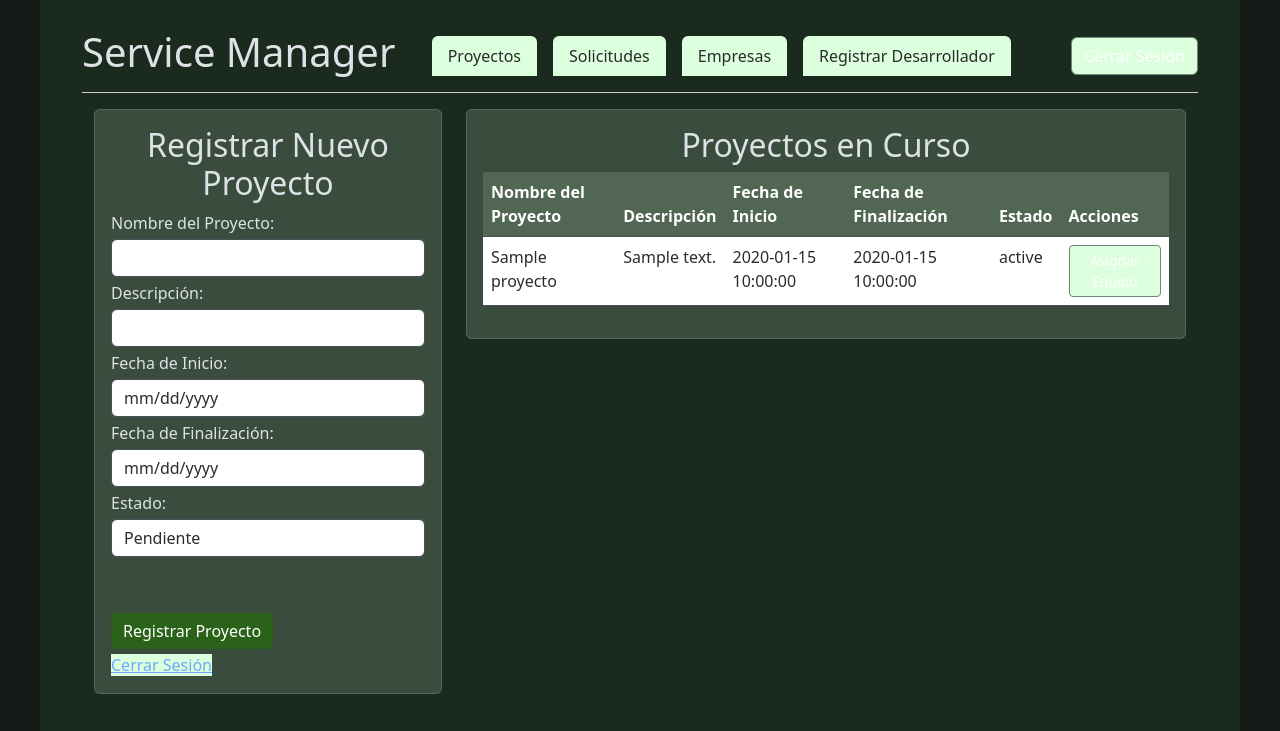
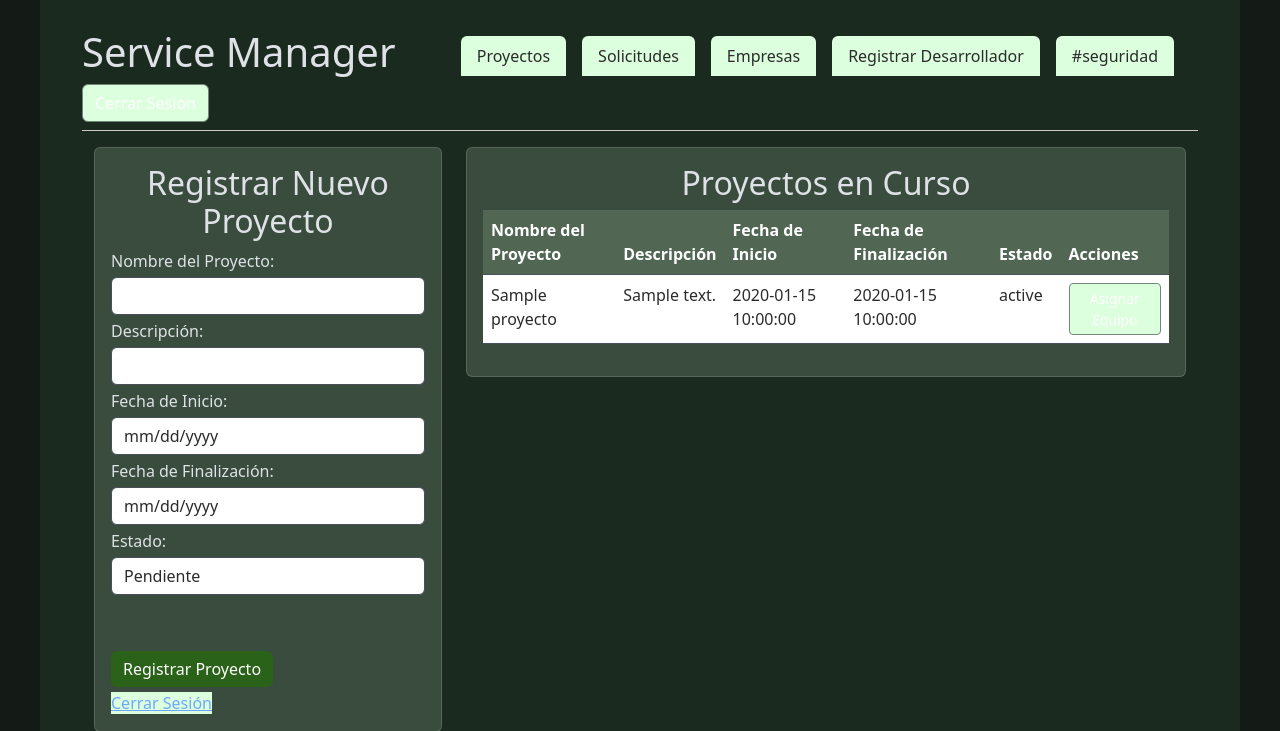
Before and after one commit to ManuelAnony/CentroDesarrollo, a Flask app: page / in a window 1280 px wide. Shown: the top 731 px of the page. Run offline with Flask 3, Linux system fonts and the light colour scheme; the visitor is signed in with stand-in values (Sample User, id 1); a database or web service that is not in the repository returns one stand-in record (values such as "Sample title").

Commit message:
Update index.html
Apartado de seguridad

```diff
--- a/src/templates/index.html
+++ b/src/templates/index.html
@@ -27,6 +27,9 @@
                 </li>
                 <li class="nav-item">
                     <a class="nav-link" id="tabRegistrarDesarrollador" data-toggle="tab" href="#registrarDesarrollador" role="tab" aria-controls="registrarDesarrollador" aria-selected="false">Registrar Desarrollador</a>
+                </li>
+                <li class="nav-item">
+                    <a class="nav-link" id="tabSeguridad" data-toggle="tab" href="#seguridad" role="tab" aria-controls="#seguridad" aria-selected="false">#seguridad</a>
                 </li>
             </ul>
 
@@ -187,8 +190,6 @@
                     </div>
                 </div>
             </div>
-
-
 
 
             <!-- Contenido de Registrar Desarrollador -->
@@ -367,6 +368,45 @@
             </div>
             </div>
             </div>
+
+            <div id="registrarDesarrollador" class="tab-pane fade"  role="tabpanel" aria-labelledby="registrarDesarrollador-tab">
+                <div class="container pt-5">
+                    <div class="row">
+                        <h2>Centro de Seguridad</h2>
+                            <p>Bienvenido al Centro de Seguridad del Centro Digital de Desarrollo Tecnológico (CDDT)!</p>
+                            <p>En esta sección, encontrarás información importante sobre ciberseguridad y recomendaciones para garantizar una experiencia segura al utilizar nuestra plataforma.</p>
+
+                            <h3>Nuestro Compromiso con la Seguridad</h3>
+                            <p>En el CDDT, la seguridad de nuestros usuarios es nuestra máxima prioridad. Nos esforzamos por implementar las mejores prácticas de seguridad y mantenernos actualizados sobre las últimas amenazas cibernéticas para proteger la información de nuestros usuarios.</p>
+
+                            <h3>Recomendaciones para Usuarios</h3>
+                            <ol>
+                                <li><strong>Contraseñas Seguras:</strong> Utiliza contraseñas fuertes y únicas para tu cuenta en el CDDT.</li>
+                                <li><strong>Autenticación de Dos Factores (2FA):</strong> Considera habilitar la autenticación de dos factores para una capa adicional de seguridad.</li>
+                                <li><strong>Actualizaciones de Software:</strong> Mantén actualizados tus dispositivos y aplicaciones.</li>
+                                <li><strong>Concientización sobre Phishing:</strong> Mantente alerta ante correos electrónicos sospechosos.</li>
+                            </ol>
+
+                            <h3>Recomendaciones para Administradores</h3>
+                            <ol>
+                                <li><strong>Gestión de Acceso:</strong> Implementa políticas de acceso sólidas y revisa regularmente los permisos de usuario.</li>
+                                <li><strong>Monitoreo de Actividades:</strong> Establece sistemas de monitoreo para detectar actividades sospechosas.</li>
+                                <li><strong>Respaldo de Datos:</strong> Realiza copias de seguridad regulares de los datos almacenados.</li>
+                            </ol>
+
+                            <h3>Reporte de Problemas de Seguridad</h3>
+                            <p>Si descubres alguna vulnerabilidad de seguridad o sospechas de actividades maliciosas en la plataforma, por favor reporta el problema de inmediato a nuestro equipo de seguridad.</p>
+
+                            <p>Gracias por tu compromiso con la seguridad en el Centro Digital de Desarrollo Tecnológico.</p>
+                        </div>
+                    </div>
+                </div>
+                </div>
+                </div>
+            </div>
+            </div>
+            </div>
+
         </div>
 
 
```
